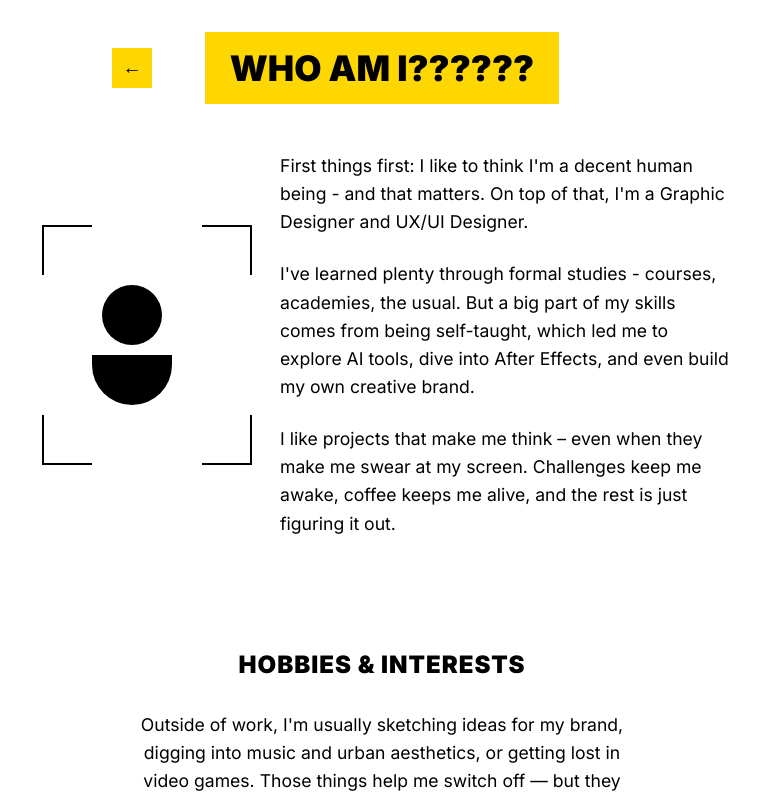
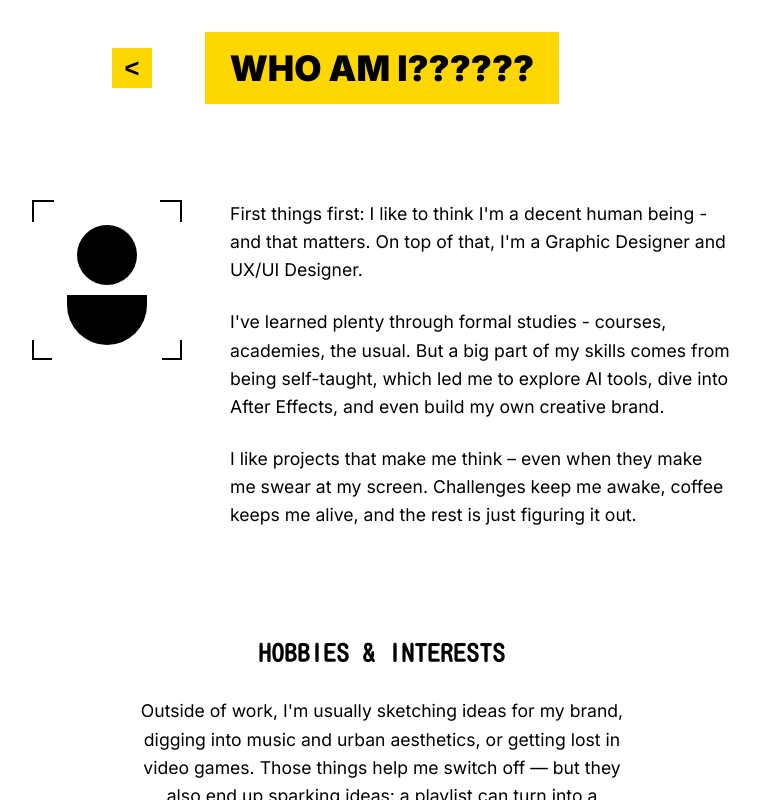
Before and after one commit to facudelima/myFriend-facu-reyes-portfolio, a React (Vite) app: page /about in a window 1280 px wide. Shown: the whole page, without its empty margins (258-1018 px from the left). Built offline with nearby package versions, Linux system fonts and the light colour scheme.

Commit message:
feat: improve UI consistency and fix visual issues

```diff
--- a/src/About.css
+++ b/src/About.css
@@ -1,3 +1,6 @@
+/* Import Kosugi Maru font */
+@import url('https://fonts.googleapis.com/css2?family=Kosugi+Maru&display=swap');
+
 /* About Page Styles */
 .about-container {
   width: 100%;
@@ -10,6 +13,8 @@
   align-items: center;
   padding: 2rem;
   box-sizing: border-box;
+  overflow-x: hidden;
+  overflow-y: auto;
 }
 
 .about-content {
@@ -41,7 +46,7 @@
   display: flex;
   align-items: center;
   justify-content: center;
-  font-size: 1.2rem;
+  font-size: 1.6rem;
   font-weight: bold;
   cursor: pointer;
   transition: background-color 0.3s ease;
@@ -84,11 +89,11 @@
 .about-main {
   display: flex;
   gap: 3rem;
-  align-items: center;
+  align-items: flex-start;
   justify-content: center;
   width: 100%;
   max-width: 700px;
-  margin: 0 auto;
+  margin: 3rem auto 0 auto;
 }
 
 /* Profile Section */
@@ -97,45 +102,55 @@
   position: relative;
 }
 
-.profile-brackets {
+.profile-container {
   position: relative;
-  width: 200px;
-  height: 200px;
+  width: 150px;
+  height: 150px;
+  display: flex;
+  align-items: center;
+  justify-content: center;
 }
 
-.bracket {
+.profile-container::before {
+  content: '';
   position: absolute;
-  border: 2px solid black;
-  width: 50px;
-  height: 50px;
+  top: 0;
+  left: 0;
+  width: 20px;
+  height: 20px;
+  border-top: 2px solid black;
+  border-left: 2px solid black;
 }
 
-.bracket-top-left {
-  top: -20px;
-  left: -20px;
-  border-right: none;
-  border-bottom: none;
+.profile-container::after {
+  content: '';
+  position: absolute;
+  top: 0;
+  right: 0;
+  width: 20px;
+  height: 20px;
+  border-top: 2px solid black;
+  border-right: 2px solid black;
 }
 
-.bracket-top-right {
-  top: -20px;
-  right: -20px;
-  border-left: none;
-  border-bottom: none;
+.corner-bottom-left {
+  position: absolute;
+  bottom: -10px;
+  left: 0;
+  width: 20px;
+  height: 20px;
+  border-bottom: 2px solid black;
+  border-left: 2px solid black;
 }
 
-.bracket-bottom-left {
-  bottom: -20px;
-  left: 10px;
-  border-right: none;
-  border-top: none;
-}
-
-.bracket-bottom-right {
-  bottom: -20px;
-  right: -20px;
-  border-left: none;
-  border-top: none;
+.corner-bottom-right {
+  position: absolute;
+  bottom: -10px;
+  right: 0;
+  width: 20px;
+  height: 20px;
+  border-bottom: 2px solid black;
+  border-right: 2px solid black;
 }
 
 .profile-icon {
@@ -143,8 +158,8 @@
   top: 50%;
   left: 50%;
   transform: translate(-50%, -50%);
-  width: 120px;
-  height: 120px;
+  width: 100px;
+  height: 100px;
 }
 
 .profile-head {
@@ -196,6 +211,7 @@
 }
 
 .hobbies-title {
+  font-family: 'Kosugi Maru', sans-serif;
   font-size: 1.5rem;
   font-weight: 900;
   color: black;
@@ -255,6 +271,12 @@ body.modal-open {
   height: 100vh;
 }
 
+/* Ensure About page scrolling works with modals */
+body.about-page.modal-open {
+  overflow: hidden;
+  height: 100vh;
+}
+
 /* Games Modal */
 .games-modal-overlay {
   position: fixed;
@@ -309,7 +331,7 @@ body.modal-open {
 }
 
 .warning-icon {
-  font-size: 1.2rem;
+  font-size: 1.6rem;
 }
 
 .modal-title {
@@ -553,7 +575,7 @@ body.modal-open {
   .icon-controller,
   .icon-music,
   .icon-film {
-    font-size: 1.2rem;
+    font-size: 1.6rem;
   }
 
   .games-modal {
@@ -657,7 +679,7 @@ body.modal-open {
   }
 
   .hobbies-title {
-    font-size: 1.2rem;
+    font-size: 1.6rem;
   }
 
   .hobbies-text {
@@ -1186,7 +1208,7 @@ body.modal-open {
   .icon-controller,
   .icon-music,
   .icon-film {
-    font-size: 1.2rem;
+    font-size: 1.6rem;
   }
 }
 
@@ -1371,7 +1393,7 @@ body.modal-open {
   }
 
   .hobbies-title {
-    font-size: 1.2rem;
+    font-size: 1.6rem;
   }
 
   .hobbies-text {
--- a/src/About.jsx
+++ b/src/About.jsx
@@ -6,7 +6,7 @@ import './About.css'
 const translations = {
   EN: {
     title: "WHO AM I??????",
-    backButton: "←",
+    backButton: "<",
     paragraph1: "First things first: I like to think I'm a decent human being - and that matters. On top of that, I'm a Graphic Designer and UX/UI Designer.",
     paragraph2: "I've learned plenty through formal studies - courses, academies, the usual. But a big part of my skills comes from being self-taught, which led me to explore AI tools, dive into After Effects, and even build my own creative brand.",
     paragraph3: "I like projects that make me think – even when they make me swear at my screen. Challenges keep me awake, coffee keeps me alive, and the rest is just figuring it out.",
@@ -20,7 +20,7 @@ const translations = {
   },
   ES: {
     title: "¿QUIÉN SOY??????",
-    backButton: "←",
+    backButton: "<",
     paragraph1: "Primero lo primero: me gusta pensar que soy una persona decente - y eso importa. Además de eso, soy Diseñador Gráfico y Diseñador UX/UI.",
     paragraph2: "He aprendido mucho a través de estudios formales - cursos, academias, lo usual. Pero gran parte de mis habilidades provienen de ser autodidacta, lo que me llevó a explorar herramientas de IA, sumergirme en After Effects, e incluso construir mi propia marca creativa.",
     paragraph3: "Me gustan los proyectos que me hacen pensar - incluso cuando me hacen maldecir mi pantalla. Los desafíos me mantienen despierto, el café me mantiene vivo, y el resto es solo averiguarlo.",
@@ -126,15 +126,13 @@ function About({ language = 'EN' }) {
         <div className="about-main">
           {/* Profile Placeholder */}
           <div className="profile-section">
-            <div className="profile-brackets">
-              <div className="bracket bracket-top-left"></div>
-              <div className="bracket bracket-top-right"></div>
-              <div className="bracket bracket-bottom-left"></div>
-              <div className="bracket bracket-bottom-right"></div>
+            <div className="profile-container">
               <div className="profile-icon">
                 <div className="profile-head"></div>
                 <div className="profile-body"></div>
               </div>
+              <div className="corner-bottom-left"></div>
+              <div className="corner-bottom-right"></div>
             </div>
           </div>
 
--- a/src/Contact.css
+++ b/src/Contact.css
@@ -30,7 +30,7 @@
   display: flex;
   align-items: center;
   justify-content: center;
-  font-size: 1.2rem;
+  font-size: 1.6rem;
   font-weight: bold;
   cursor: pointer;
   transition: background-color 0.3s ease;
@@ -341,7 +341,7 @@
   }
 
   .title-banner {
-    font-size: 1.2rem;
+    font-size: 1.6rem;
     padding: 0.5rem 1rem;
   }
 
--- a/src/Contact.jsx
+++ b/src/Contact.jsx
@@ -16,7 +16,7 @@ const Contact = ({ language }) => {
   const translations = {
     EN: {
       header: {
-        back: '←',
+        back: '<',
         title: "LET'S TALK!"
       },
       form: {
@@ -34,7 +34,7 @@ const Contact = ({ language }) => {
     },
     ES: {
       header: {
-        back: '←',
+        back: '<',
         title: "¡HABLEMOS!"
       },
       form: {
--- a/src/RecycleBin.css
+++ b/src/RecycleBin.css
@@ -30,7 +30,7 @@
   display: flex;
   align-items: center;
   justify-content: center;
-  font-size: 1.2rem;
+  font-size: 1.6rem;
   font-weight: bold;
   cursor: pointer;
   transition: background-color 0.3s ease;
@@ -80,8 +80,8 @@
 }
 
 .deleted-design-item {
-  background-color: black;
-  border: 2px solid #FFD700;
+  background-color: transparent;
+  border: 2px solid black;
   padding: 1rem;
   display: flex;
   align-items: center;
@@ -92,7 +92,7 @@
 }
 
 .deleted-design-item:hover {
-  background-color: #333;
+  background-color: #f0f0f0;
   transform: translateY(-2px);
   box-shadow: 0 4px 12px rgba(0, 0, 0, 0.3);
 }
@@ -113,7 +113,7 @@
 }
 
 .design-name {
-  color: #FFD700;
+  color: black;
   font-weight: bold;
   font-size: 1rem;
   flex: 1;
@@ -155,7 +155,7 @@
   width: 30px;
   height: 30px;
   border-radius: 0;
-  font-size: 1.2rem;
+  font-size: 1.6rem;
   font-weight: bold;
   cursor: pointer;
   z-index: 1001;
@@ -228,7 +228,7 @@
   }
 
   .title-banner {
-    font-size: 1.2rem;
+    font-size: 1.6rem;
     padding: 0.6rem 1rem;
   }
 
--- a/src/RecycleBin.jsx
+++ b/src/RecycleBin.jsx
@@ -6,7 +6,7 @@ import './RecycleBin.css'
 const translations = {
   EN: {
     header: {
-      back: "←",
+      back: "<",
       title: "RECYCLE BIN"
     },
     deletedDesigns: {
@@ -15,7 +15,7 @@ const translations = {
   },
   ES: {
     header: {
-      back: "←",
+      back: "<",
       title: "PAPELERA"
     },
     deletedDesigns: {
--- a/src/WhatIDo.css
+++ b/src/WhatIDo.css
@@ -1,3 +1,6 @@
+/* Import Kosugi Maru font */
+@import url('https://fonts.googleapis.com/css2?family=Kosugi+Maru&display=swap');
+
 /* WHAT I DO Page Styles */
 .what-i-do-container {
   width: 100%;
@@ -30,7 +33,7 @@
   display: flex;
   align-items: center;
   justify-content: center;
-  font-size: 1.2rem;
+  font-size: 1.6rem;
   font-weight: bold;
   cursor: pointer;
   transition: background-color 0.3s ease;
@@ -44,7 +47,7 @@
   border: none;
   width: 40px;
   height: 40px;
-  font-size: 1.2rem;
+  font-size: 1.6rem;
   font-weight: bold;
   cursor: pointer;
   transition: background-color 0.3s ease;
@@ -116,6 +119,7 @@
 }
 
 .content-title {
+  font-family: 'Kosugi Maru', sans-serif;
   font-size: 2rem;
   font-weight: bold;
   color: black;
@@ -146,7 +150,7 @@
   display: flex;
   align-items: center;
   justify-content: center;
-  gap: 1rem;
+  gap: 3rem;
 }
 
 .illustrations-grid-container {
@@ -162,7 +166,8 @@
   border: none;
   width: 50px;
   height: 50px;
-  font-size: 1.5rem;
+  font-size: 1.8rem;
+  font-weight: bold;
   cursor: pointer;
   transition: background-color 0.3s ease;
   display: flex;
@@ -300,7 +305,7 @@
 
 /* Adjust navigation arrows spacing for UI/UX section */
 .content-section:has(.uiux-grid) .content-grid-container {
-  gap: 1rem;
+  gap: 3rem;
   max-width: 600px;
   justify-content: center;
   margin: 0 auto;
@@ -340,6 +345,7 @@
 }
 
 .main-tools-title {
+  font-family: 'Kosugi Maru', sans-serif;
   font-size: 2rem;
   font-weight: bold;
   color: black;
@@ -373,7 +379,7 @@
 }
 
 .tool-icon:hover {
-  background-color: #333;
+  background-color: black;
 }
 
 .tool-skill-indicator {
@@ -382,6 +388,7 @@
   left: 50%;
   transform: translateX(-50%);
   background-color: #FFD700;
+  width: 60px;
   padding: 8px 12px;
   border-radius: 0;
   display: flex;
@@ -390,6 +397,7 @@
   gap: 4px;
   animation: skillSlideIn 0.3s ease-out;
   box-shadow: 0 2px 8px rgba(0, 0, 0, 0.2);
+  box-sizing: border-box;
 }
 
 .skill-text {
@@ -478,7 +486,7 @@
   width: 30px;
   height: 30px;
   border-radius: 0 !important;
-  font-size: 1.2rem;
+  font-size: 1.6rem;
   font-weight: bold;
   cursor: pointer;
   z-index: 1001;
@@ -561,7 +569,7 @@
 }
 
 .project-modal-title {
-  font-size: 1.5rem;
+  font-size: 1.8rem;
   font-weight: bold;
   color: black;
   margin-bottom: 1.5rem;
@@ -709,7 +717,7 @@
   }
 
   .title-banner {
-    font-size: 1.5rem;
+    font-size: 1.8rem;
     padding: 0.8rem 1.5rem;
   }
 
@@ -755,7 +763,7 @@
   }
 
   .title-banner {
-    font-size: 1.2rem;
+    font-size: 1.6rem;
     padding: 0.6rem 1rem;
   }
 
@@ -806,7 +814,7 @@
 
 
   .illustrations-title {
-    font-size: 1.5rem;
+    font-size: 1.8rem;
   }
 
   .illustrations-grid,   .motion-graphics-grid {
@@ -832,11 +840,11 @@
   .nav-arrow {
     width: 40px;
     height: 40px;
-    font-size: 1.2rem;
+    font-size: 1.6rem;
   }
 
   .main-tools-title {
-    font-size: 1.5rem;
+    font-size: 1.8rem;
   }
 
   .about-project-button {
@@ -875,6 +883,7 @@
 
   .tool-skill-indicator {
     bottom: -30px;
+    width: 50px;
     padding: 6px 10px;
     border-radius: 0;
   }
@@ -977,11 +986,11 @@
   }
 
   .illustrations-title {
-    font-size: 1.2rem;
+    font-size: 1.6rem;
   }
 
   .main-tools-title {
-    font-size: 1.2rem;
+    font-size: 1.6rem;
   }
 
   .about-project-button {
@@ -995,7 +1004,7 @@
   }
 
   .project-modal-title {
-    font-size: 1.2rem;
+    font-size: 1.6rem;
   }
 
   .project-modal-text {
@@ -1021,6 +1030,7 @@
 
   .tool-skill-indicator {
     bottom: -25px;
+    width: 45px;
     padding: 5px 8px;
     border-radius: 0;
   }
--- a/src/index.css
+++ b/src/index.css
@@ -38,6 +38,15 @@ body {
   outline: none;
 }
 
+/* Allow scrolling for About page - only vertical */
+body.about-page {
+  overflow-x: hidden;
+  overflow-y: auto;
+  display: block;
+  justify-content: unset;
+  align-items: unset;
+}
+
 #root {
   width: 100vw;
   height: 100vh;
@@ -49,6 +58,16 @@ body {
   justify-content: center;
   align-items: center;
   overflow: hidden;
+}
+
+/* Allow scrolling for About page - only vertical */
+body.about-page #root {
+  height: auto;
+  min-height: 100vh;
+  overflow-x: hidden;
+  overflow-y: visible;
+  justify-content: flex-start;
+  align-items: stretch;
 }
 
 /* Portfolio Background with Blur Effect */
@@ -168,13 +187,9 @@ body {
   padding: 0.5rem 1rem;
   font-weight: bold;
   cursor: pointer;
-  border: 2px solid black;
+  border: none;
   transition: all 0.3s ease;
   font-size: 0.9rem;
-}
-
-.lang-option:first-child {
-  border-right: none;
 }
 
 .lang-option.active {
```
Also changed, not shown: src/WhatIDo.jsx (+4 -4 lines), 1 other file (tests, documents, lock files or other folders).
